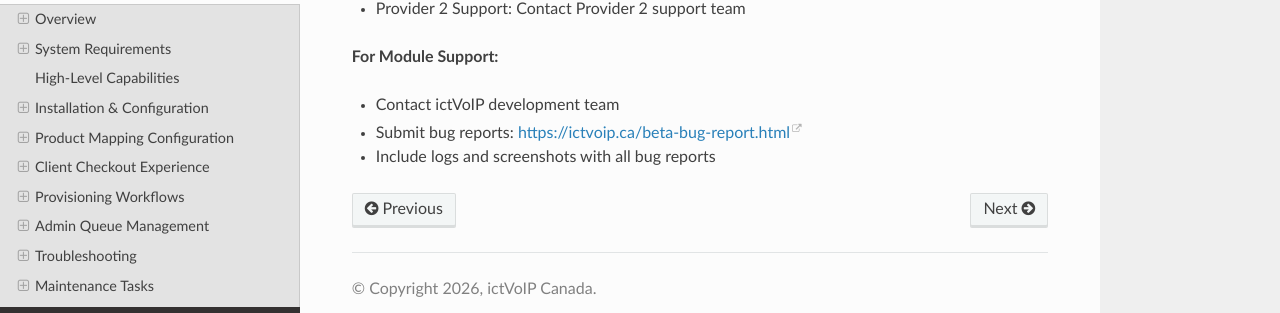
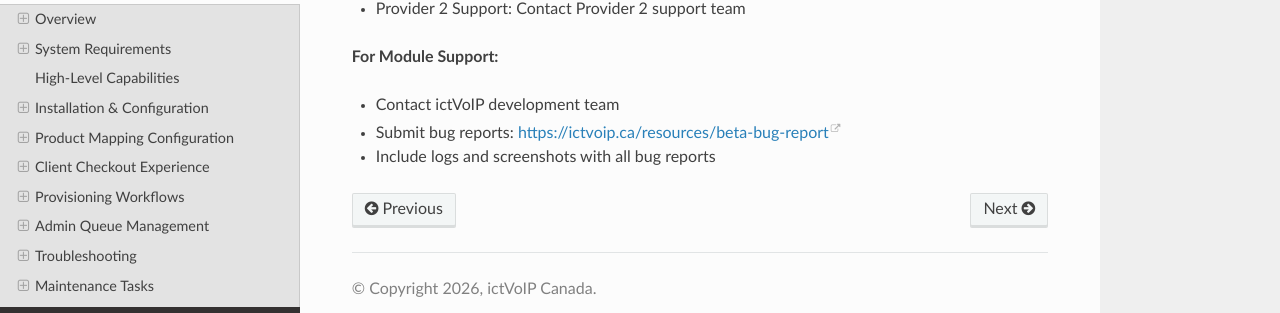
Before and after one commit to ictvoip/ictvoip-docs, a Sphinx documentation site: the page built from docs/source/ictvoipbox/ictvoipbox.rst, in a window 1280 px wide and 900 px high, scrolled down 38781 px. Shown: the part 561-874 px from the top of the window. Built offline with Sphinx 7.4.7 and the Read the Docs theme 3.1.0, drawn with Linux system fonts in a browser that asks for light colours; pages that are not in the unit, such as notebooks, are missing from menus; part of the change alters nothing that is shown.

Commit message:
update site link

```diff
--- a/docs/source/ictvoipbox/ictvoipbox.rst
+++ b/docs/source/ictvoipbox/ictvoipbox.rst
@@ -1266,5 +1266,5 @@ Getting Help
 **For Module Support:**
 
 * Contact ictVoIP development team
-* Submit bug reports: https://ictvoip.ca/beta-bug-report.html
+* Submit bug reports: https://ictvoip.ca/resources/beta-bug-report
 * Include logs and screenshots with all bug reports
```
